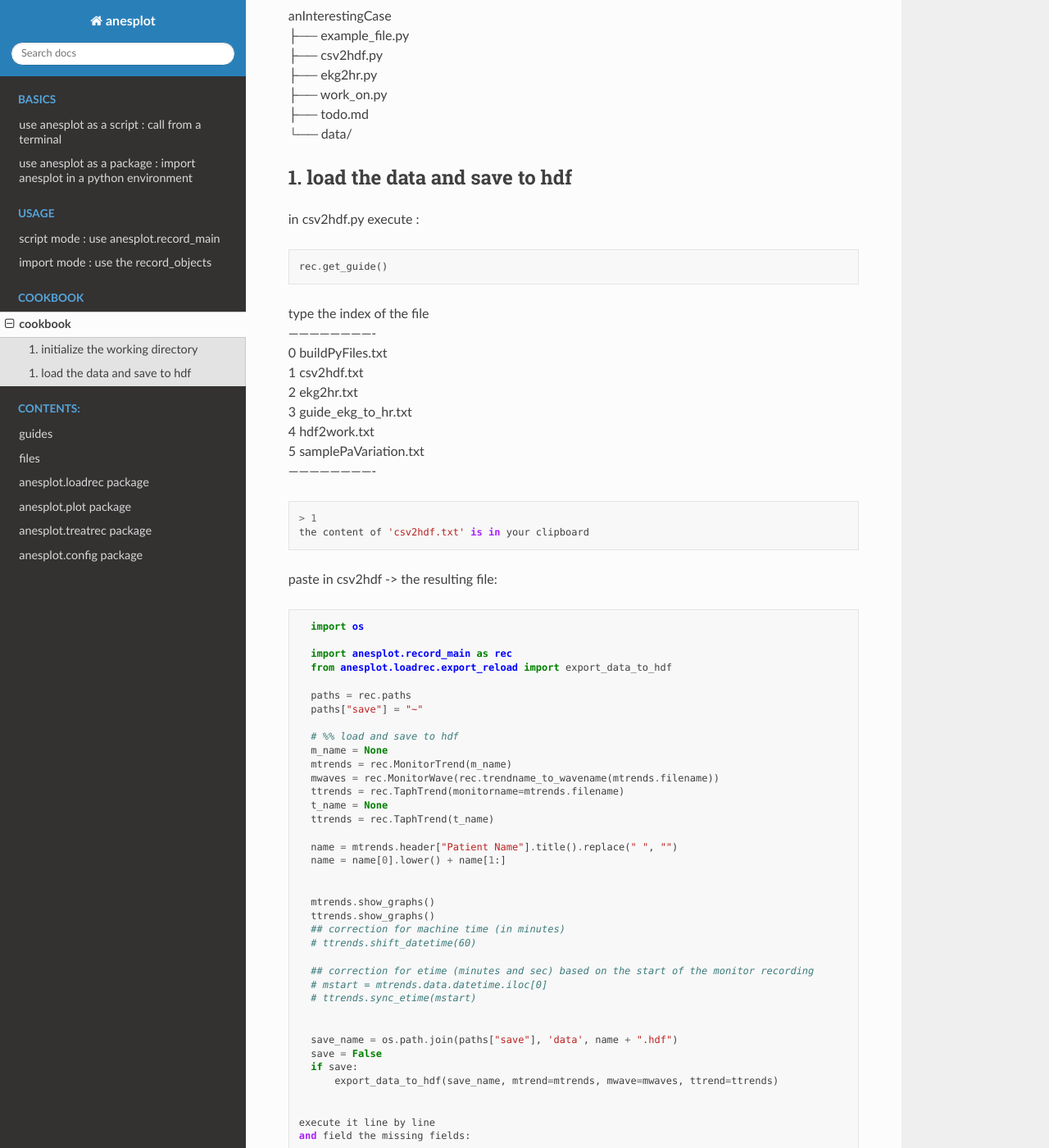
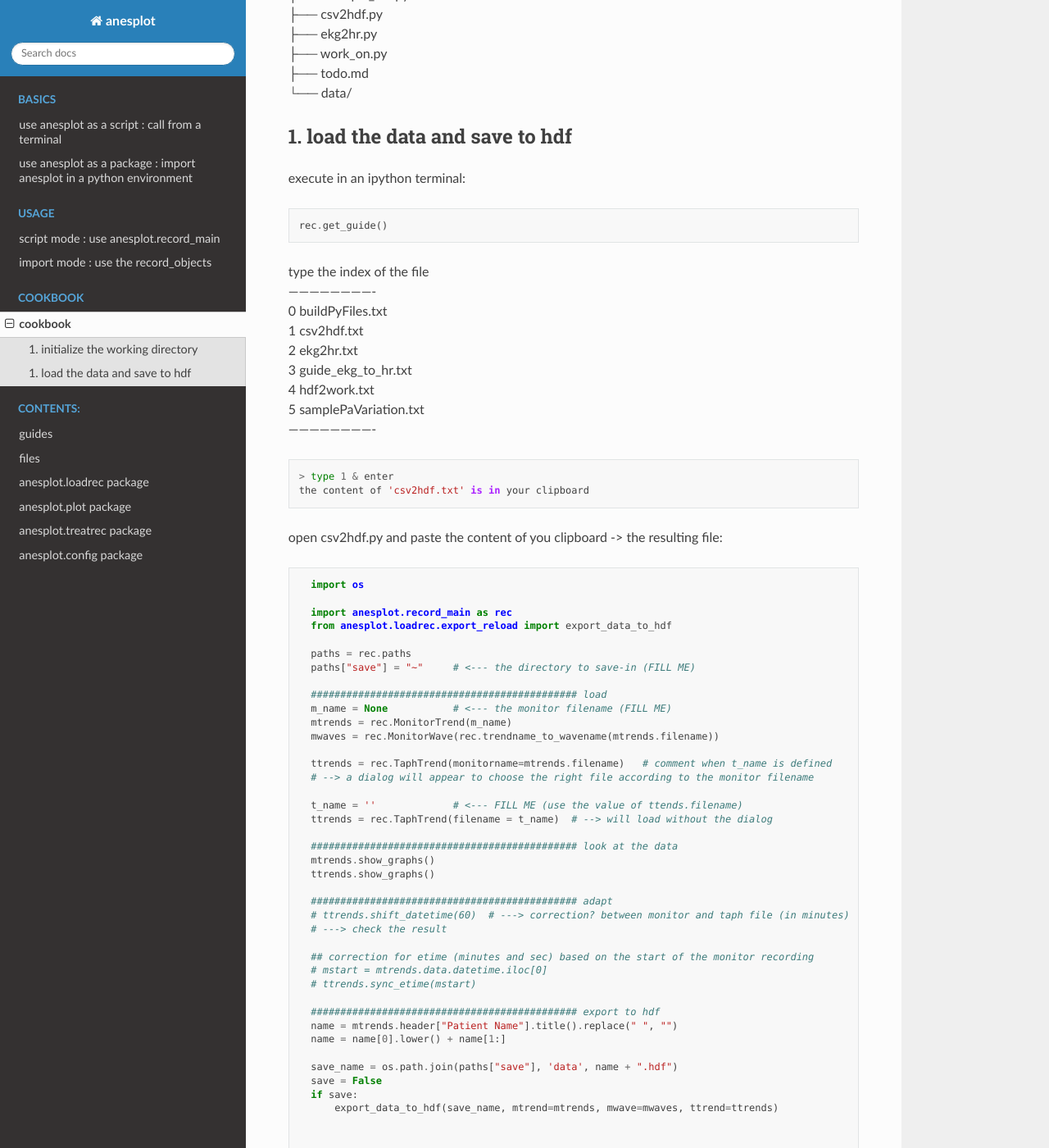
Before and after one commit to chrisD91/anesthPlot, a Sphinx documentation site: the page built from docs/source/cookbook.rst, in a window 1280 px wide and 1400 px high, scrolled down 1159 px. Shown: the whole window at 82% size. Built offline with Sphinx 7.4.7 and the Read the Docs theme 2.0.0, drawn with Linux system fonts in a browser that asks for light colours; some of the changed text lies outside the part shown.

Commit message:
updated the cookbook and used relative import for pfunc

```diff
--- a/docs/source/cookbook.rst
+++ b/docs/source/cookbook.rst
@@ -33,12 +33,12 @@ in example_file.py
     2 	 ekg2hr.txt
     3 	 guide_ekg_to_hr.txt
     4 	 hdf2work.txt
-    5 	 samplePaVariation.txt
+    5 	 roiPaVariation.txt
     -------------------------
 
- .. code-block:: python
+.. code-block:: python
 
-     > enter 0
+     > type 0 & enter
      the content of 'buildPyFiles.txt' is in your clipboard
 
  paste and execute in terminal:
@@ -60,7 +60,7 @@ in example_file.py
 
 1. load the data and save to hdf
 --------------------------------
-in csv2hdf.py execute :
+execute in an ipython terminal:
 
 .. code-block:: python
 
@@ -80,10 +80,11 @@ in csv2hdf.py execute :
 
 .. code-block:: python
 
-    > 1
+    > type 1 & enter
     the content of 'csv2hdf.txt' is in your clipboard
 
-paste in csv2hdf -> the resulting file:
+open csv2hdf.py and paste the content of you clipboard
+-> the resulting file:
 
 .. code-block:: python
 
@@ -93,34 +94,41 @@ paste in csv2hdf -> the resulting file:
     from anesplot.loadrec.export_reload import export_data_to_hdf
 
     paths = rec.paths
-    paths["save"] = "~"
+    paths["save"] = "~"     # <--- the directory to save-in (FILL ME)
 
-    # %% load and save to hdf
-    m_name = None
+    ############################################# load
+    m_name = None           # <--- the monitor filename (FILL ME)
     mtrends = rec.MonitorTrend(m_name)
     mwaves = rec.MonitorWave(rec.trendname_to_wavename(mtrends.filename))
-    ttrends = rec.TaphTrend(monitorname=mtrends.filename)
-    t_name = None
-    ttrends = rec.TaphTrend(t_name)
 
-    name = mtrends.header["Patient Name"].title().replace(" ", "")
-    name = name[0].lower() + name[1:]
+    ttrends = rec.TaphTrend(monitorname=mtrends.filename)   # comment when t_name is defined
+    # --> a dialog will appear to choose the right file according to the monitor filename
 
+    t_name = ''             # <--- FILL ME (use the value of ttends.filename)
+    ttrends = rec.TaphTrend(filename = t_name)  # --> will load without the dialog
 
+    ############################################# look at the data
     mtrends.show_graphs()
     ttrends.show_graphs()
-    ## correction for machine time (in minutes)
-    # ttrends.shift_datetime(60)
+
+    ############################################# adapt
+    # ttrends.shift_datetime(60)  # ---> correction? between monitor and taph file (in minutes)
+    # ---> check the result
 
     ## correction for etime (minutes and sec) based on the start of the monitor recording
     # mstart = mtrends.data.datetime.iloc[0]
     # ttrends.sync_etime(mstart)
 
+    ############################################# export to hdf
+    name = mtrends.header["Patient Name"].title().replace(" ", "")
+    name = name[0].lower() + name[1:]
 
     save_name = os.path.join(paths["save"], 'data', name + ".hdf")
     save = False
     if save:
         export_data_to_hdf(save_name, mtrend=mtrends, mwave=mwaves, ttrend=ttrends)
+
+
 
 
   execute it line by line
```
Also changed, not shown: docs/source/import_usage.rst (+9 -0 lines), 5 other files.
